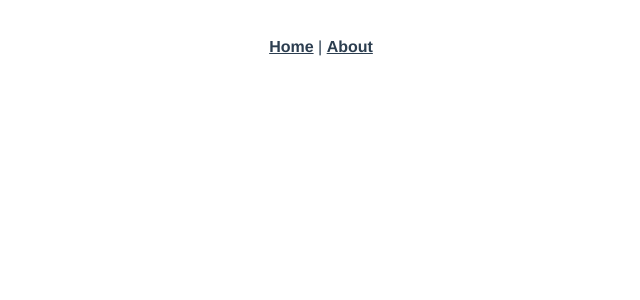
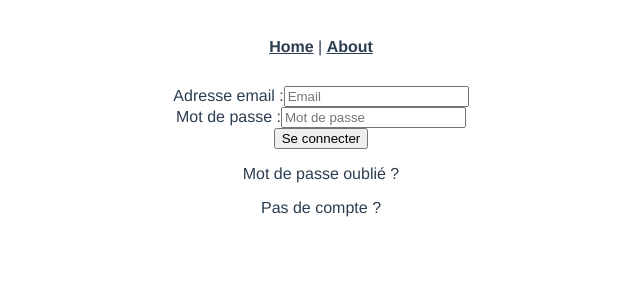
Before and after one commit to VegimagDevs/vegimag, a Vue app: page /signin in a window 1280 px wide. Shown: the top 300 px of the page, without its empty margins (319-959 px from the left). Built offline with nearby package versions, Linux system fonts and the light colour scheme; the HTML template or start-up script is replaced by a standard one.

Commit message:
Feature signin

```diff
--- a/src/router/index.ts
+++ b/src/router/index.ts
@@ -1,6 +1,7 @@
 import Vue from 'vue'
 import VueRouter, { RouteConfig } from 'vue-router'
 import Home from '../views/Home.vue'
+import Signin from '../views/Signin.vue'
 
 Vue.use(VueRouter)
 
@@ -17,6 +18,11 @@ const routes: Array<RouteConfig> = [
     // this generates a separate chunk (about.[hash].js) for this route
     // which is lazy-loaded when the route is visited.
     component: () => import(/* webpackChunkName: "about" */ '../views/About.vue')
+  },
+  {
+    path: '/signin',
+    name: 'Signin',
+    component: Signin
   }
 ]
 
--- /dev/null
+++ b/src/views/Signin.vue
@@ -0,0 +1,24 @@
+<template>
+  <div>
+    <form>
+      <label for="email">Adresse email :</label>
+      <input type="text" name="email" placeholder="Email"><br>
+
+      <label for="password">Mot de passe :</label>
+      <input type="password" name="password" placeholder="Mot de passe"><br>
+      <button>Se connecter</button>
+    </form>
+    <p>Mot de passe oublié ?</p>
+    <p>Pas de compte ?</p>
+  </div>
+</template>
+
+<script>
+import Vue from 'vue'
+import Component from 'vue-class-component'
+
+@Component
+export default class Signin extends Vue {
+
+}
+</script>
```
